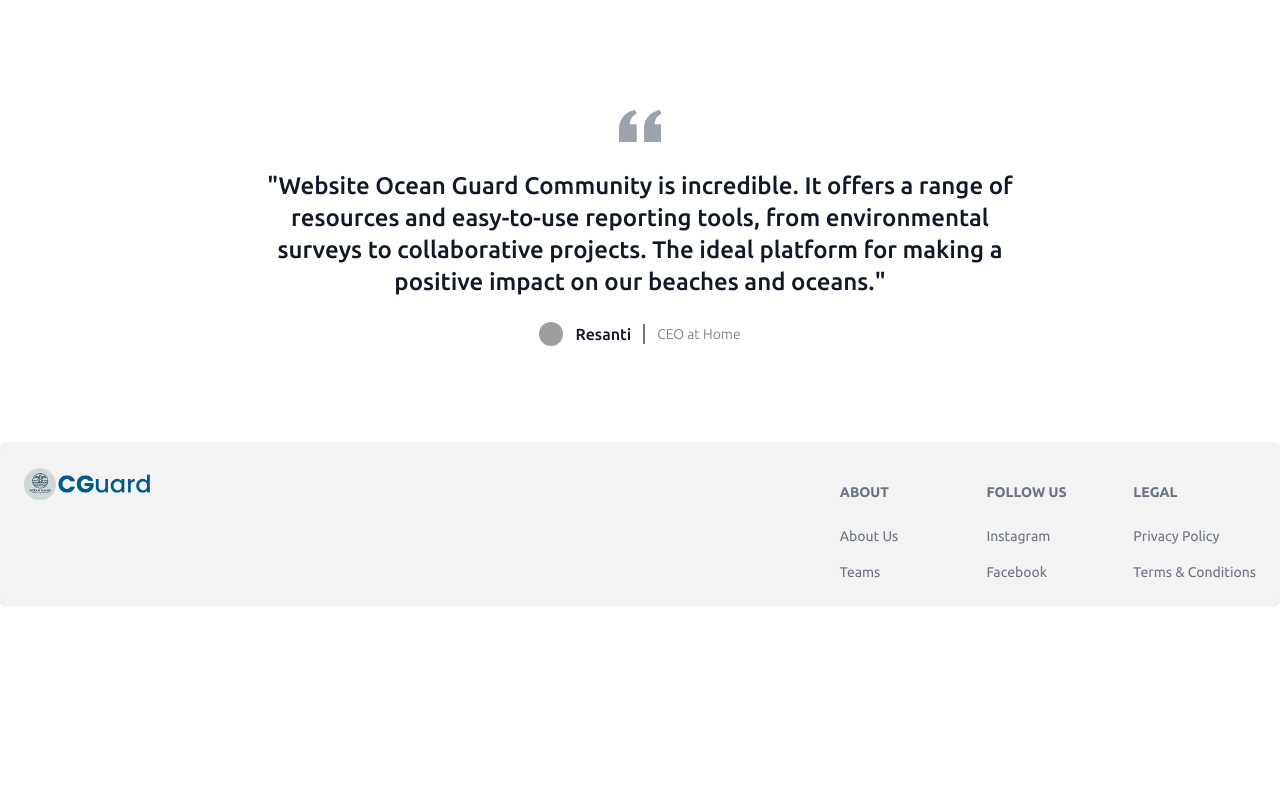
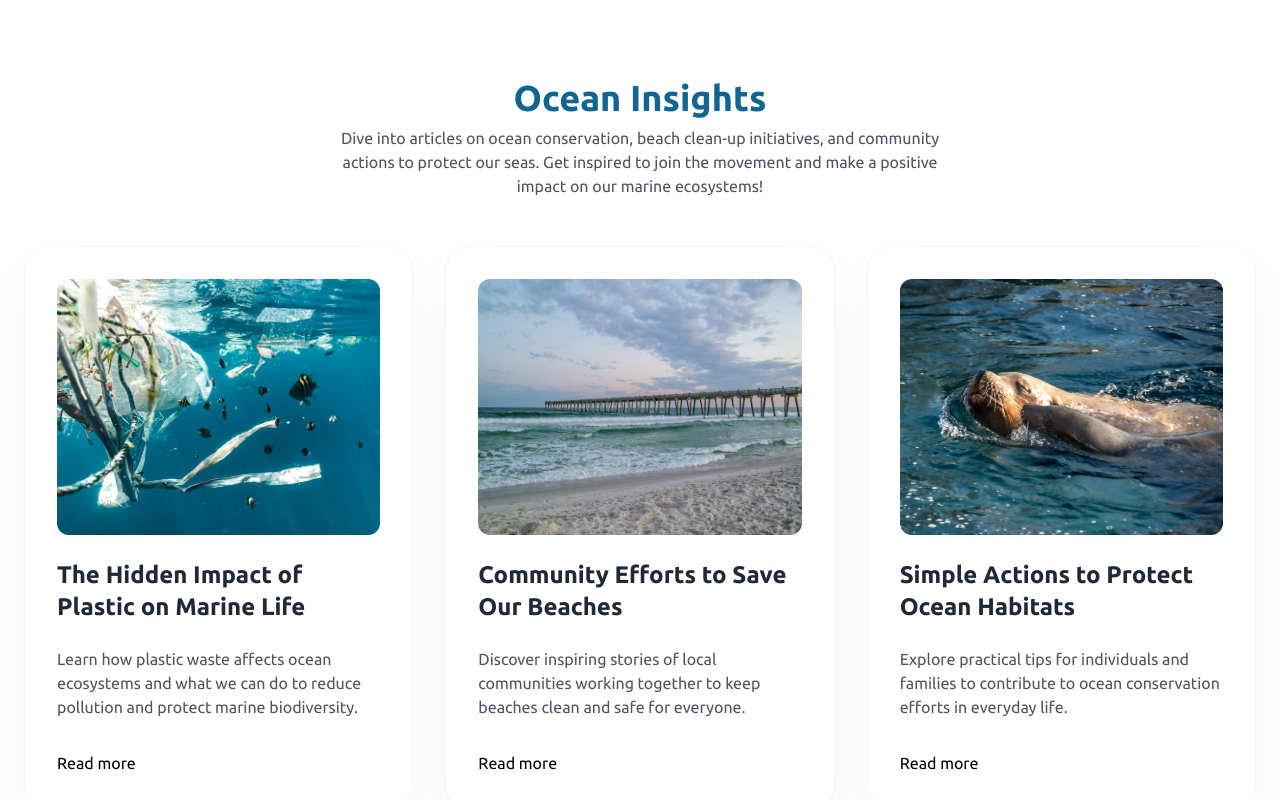
Before and after one commit to resanti2004/OceanGuard_mini-project-react_Resanti, a React (Vite) app in the folder oceanGuard/: page / in a window 1280 px wide. Shown: the part 1660-2460 px from the top of the page. Before the commit the page ends 2266 px from the top, so only its background shows below. Built offline with nearby package versions, Linux system fonts and the light colour scheme; grey boxes are pictures that could not be loaded.

Commit message:
update landing2

```diff
--- a/oceanGuard/src/components/Landing2.jsx
+++ b/oceanGuard/src/components/Landing2.jsx
@@ -194,6 +194,105 @@ const Landing2 = () => {
             </div>
           </div>
         </div>
+      </section>
+
+      <div id="blog" className="mb-20 mt-32">
+        <div className="max-w-7xl mx-auto px-6 md:px-12 xl:px-6">
+          <div className="mb-12 space-y-2 text-center">
+            <h2 className="text-3xl font-bold text-primary md:text-4xl dark:text-white">
+              Ocean Insights
+            </h2>
+            <p className="lg:mx-auto lg:w-6/12 text-gray-600 dark:text-gray-300">
+              Dive into articles on ocean conservation, beach clean-up
+              initiatives, and community actions to protect our seas. Get
+              inspired to join the movement and make a positive impact on our
+              marine ecosystems!
+            </p>
+          </div>
+          <div className="grid gap-8 md:grid-cols-2 lg:grid-cols-3">
+            <div className="group p-6 sm:p-8 rounded-3xl bg-white border border-gray-100 dark:shadow-none dark:border-gray-700 dark:bg-gray-800 bg-opacity-50 shadow-2xl shadow-gray-600/10">
+              <div className="relative overflow-hidden rounded-xl">
+                <img
+                  src={ImgTrash}
+                  alt="art cover"
+                  loading="lazy"
+                  width="1000"
+                  height="667"
+                  className="h-64 w-full object-cover object-top transition duration-500 group-hover:scale-105"
+                />
+              </div>
+              <div className="mt-6 relative">
+                <h3 className="text-2xl font-semibold text-gray-800 dark:text-white">
+                  The Hidden Impact of Plastic on Marine Life
+                </h3>
+                <p className="mt-6 mb-8 text-gray-600 dark:text-gray-300">
+                  Learn how plastic waste affects ocean ecosystems and what we
+                  can do to reduce pollution and protect marine biodiversity.
+                </p>
+                <a className="inline-block" href="#">
+                  <span className="text-info dark:text-blue-300">
+                    Read more
+                  </span>
+                </a>
+              </div>
+            </div>
+
+            <div className="group p-6 sm:p-8 rounded-3xl bg-white border border-gray-100 dark:shadow-none dark:border-gray-700 dark:bg-gray-800 bg-opacity-50 shadow-2xl shadow-gray-600/10">
+              <div className="relative overflow-hidden rounded-xl">
+                <img
+                  src={ImgBeach}
+                  alt="art cover"
+                  loading="lazy"
+                  width="1000"
+                  height="667"
+                  className="h-64 w-full object-cover object-top transition duration-500 group-hover:scale-105"
+                />
+              </div>
+              <div className="mt-6 relative">
+                <h3 className="text-2xl font-semibold text-gray-800 dark:text-white">
+                  Community Efforts to Save Our Beaches
+                </h3>
+                <p className="mt-6 mb-8 text-gray-600 dark:text-gray-300">
+                  Discover inspiring stories of local communities working
+                  together to keep beaches clean and safe for everyone.
+                </p>
+                <a className="inline-block" href="#">
+                  <span className="text-info dark:text-blue-300">
+                    Read more
+                  </span>
+                </a>
+              </div>
+            </div>
+
+            <div className="group p-6 sm:p-8 rounded-3xl bg-white border border-gray-100 dark:shadow-none dark:border-gray-700 dark:bg-gray-800 bg-opacity-50 shadow-2xl shadow-gray-600/10">
+              <div className="relative overflow-hidden rounded-xl">
+                <img
+                  src={ImgOcean}
+                  alt="art cover"
+                  loading="lazy"
+                  width="1000"
+                  height="667"
+                  className="h-64 w-full object-cover object-top transition duration-500 group-hover:scale-105"
+                />
+              </div>
+              <div className="mt-6 relative">
+                <h3 className="text-2xl font-semibold text-gray-800 dark:text-white">
+                  Simple Actions to Protect Ocean Habitats
+                </h3>
+                <p className="mt-6 mb-8 text-gray-600 dark:text-gray-300">
+                  Explore practical tips for individuals and families to
+                  contribute to ocean conservation efforts in everyday life.
+                </p>
+                <a className="inline-block" href="#">
+                  <span className="text-info dark:text-blue-300">
+                    Read more
+                  </span>
+                </a>
+              </div>
+            </div>
+          </div>
+        </div>
+      </div>
 
       <div className=" w-full flex justify-center items-center ">
         <section>
@@ -238,7 +337,6 @@ const Landing2 = () => {
           </div>
         </section>
       </div>
-      </section>
     </>
   );
 };
```
Lines whose indentation alone changed are shown as unchanged.
